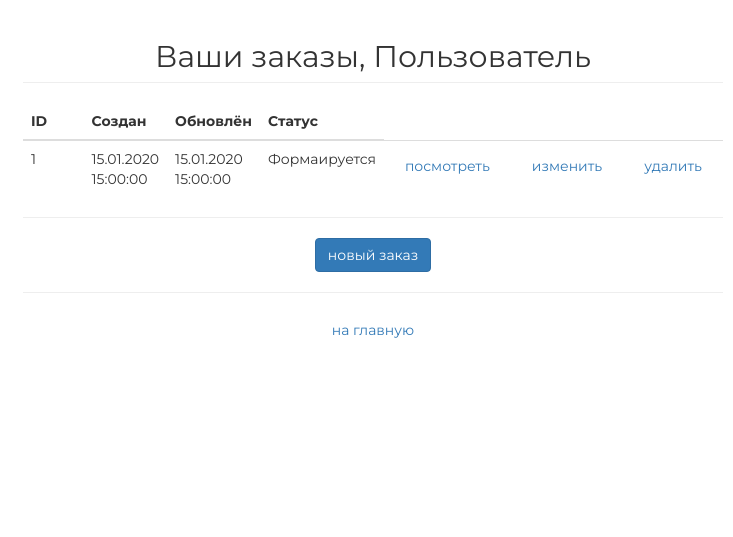
After one commit to SergeyLomakin/geekshop-prod, a Django app: template ordersapp/templates/ordersapp/order_list.html in a window 1280 px wide. The commit adds this page. Shown: the top 537 px of the page, without its empty margins (267-1000 px from the left). Run offline with Django 3.2, Linux system fonts and the light colour scheme; tables that the repository leaves empty hold one stand-in row (values such as "Sample post"); the template is opened without the code that fills it: values that come from a table or form of the project are taken from there, most other values are stand-ins (such as "Sample title", 1, 10 or a date in 2020); some libraries are stand-ins or nearby versions.

Commit message:
created templates and migrations

```diff
--- a/mainapp/templates/mainapp/includes/inc_menu.html
+++ b/mainapp/templates/mainapp/includes/inc_menu.html
@@ -28,6 +28,7 @@
         </li>
     {% endif %}
     <li>
+        <a href="{% url 'order:list' %}">заказы</a>
         {% if user.is_authenticated %}
             <a href="{% url 'auth:logout' %}">выйти</a>
         {% else %}
--- a/ordersapp/models.py
+++ b/ordersapp/models.py
@@ -23,7 +23,7 @@ class Order(models.Model):
         (DELIVERED, 'Выдан'),
     )
 
-    user = models.ForeignKey(settings.AUTH_USER_MODEL, on_delete=models.CASCADE())
+    user = models.ForeignKey(settings.AUTH_USER_MODEL, on_delete=models.CASCADE)
 
     created = models.DateTimeField(auto_now_add=True, verbose_name='создан')
     updated = models.DateTimeField(auto_now=True, verbose_name='обнавлён')
--- /dev/null
+++ b/ordersapp/templates/ordersapp/order_list.html
@@ -0,0 +1,45 @@
+{% extends 'ordersapp/base.html' %}
+
+{% block content %}
+    <div class="text-center h2 page-header">
+    Ваши заказы, {% if user.first_name %}{{ user.first_name }}{% else %}Пользователь{% endif %}
+    </div>
+
+    <table class="table">
+        <thead>
+            <th>ID</th>
+            <th>Создан</th>
+            <th>Обновлён</th>
+            <th>Статус</th>
+        </thead>
+        <tbody>
+            {% for item in object_list %}
+                <tr>
+                    <td>{{ item.pk }}</td>
+                    <td>{{ item.created|date:"d.m.Y H:i:s" }}</td>
+                    <td>{{ item.updated|date:"d.m.Y H:i:s" }}</td>
+                    <td>{{ item.get_status_display }}</td>
+                    <td>
+                        <a class="btn btn-link" href="{% url 'order:read' item.pk %}">посмотреть</a>
+                    </td>
+                    <td>
+                        {% if item.status == 'FM' %}
+                            <a class="btn btn-link" href="{% url 'order:update' item.pk %}">изменить</a>
+                        {% endif %}
+                    </td>
+                    <td>
+                        {% if item.status == 'FM' %}
+                            <a class="btn btn-link" href="{% url 'order:delete' item.pk %}">удалить</a>
+                        {% endif %}
+                    </td>
+                </tr>
+            {% endfor %}
+        </tbody>
+    </table>
+    <div class="text-center">
+        <hr>
+        <a class="btn btn-primary" href="{% url 'order:create' %}">новый заказ</a>
+        <hr>
+        <a class="btn btn-link" href="{% url 'main' %}">на главную</a>
+    </div>
+{% endblock %}
```
Also changed, not shown: ordersapp/views.py (+6 -1 lines), db.sqlite3, ordersapp/migrations/0001_initial.py (added), ordersapp/templates/ordersapp/base.html (renamed from ordersapp/templates/base.html).
